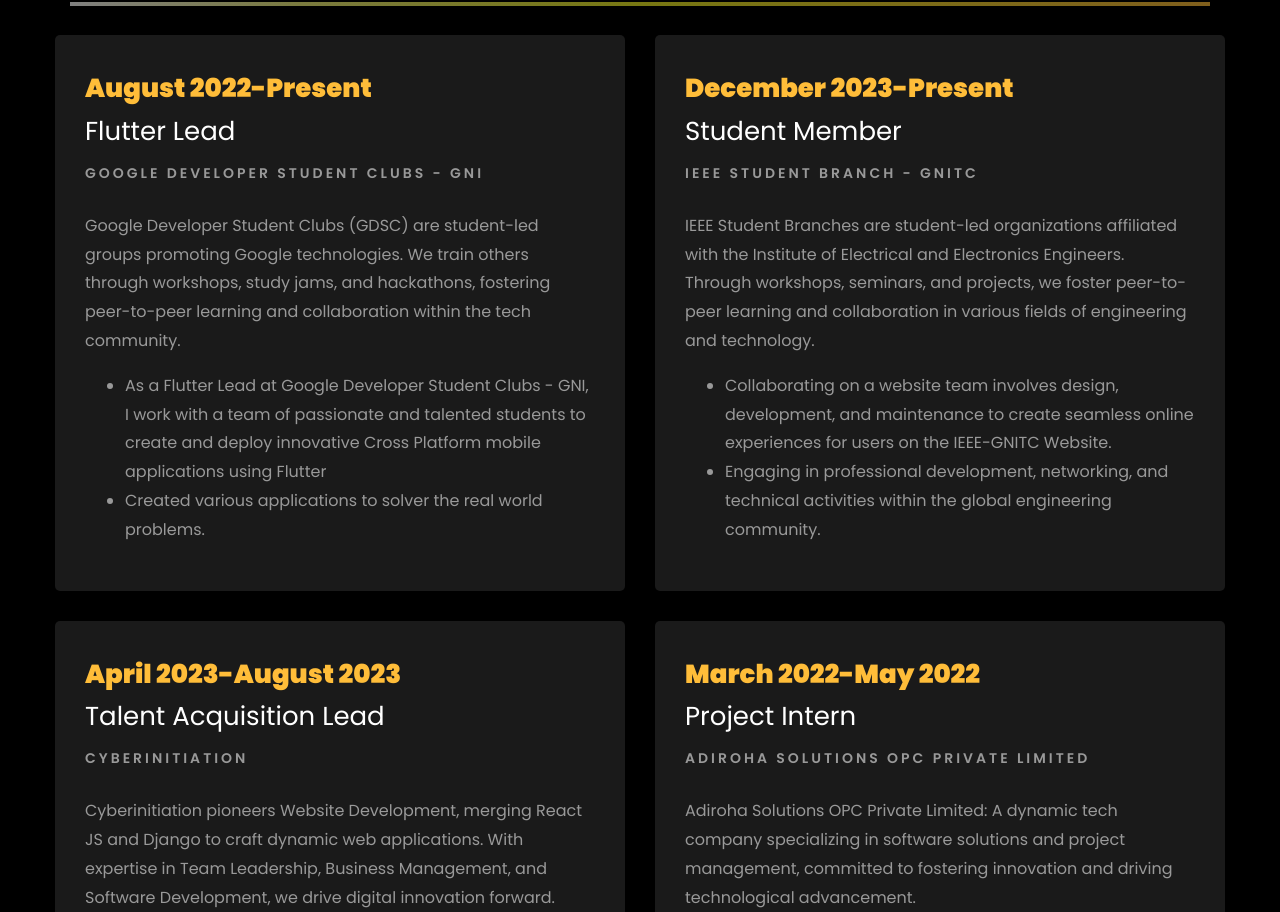
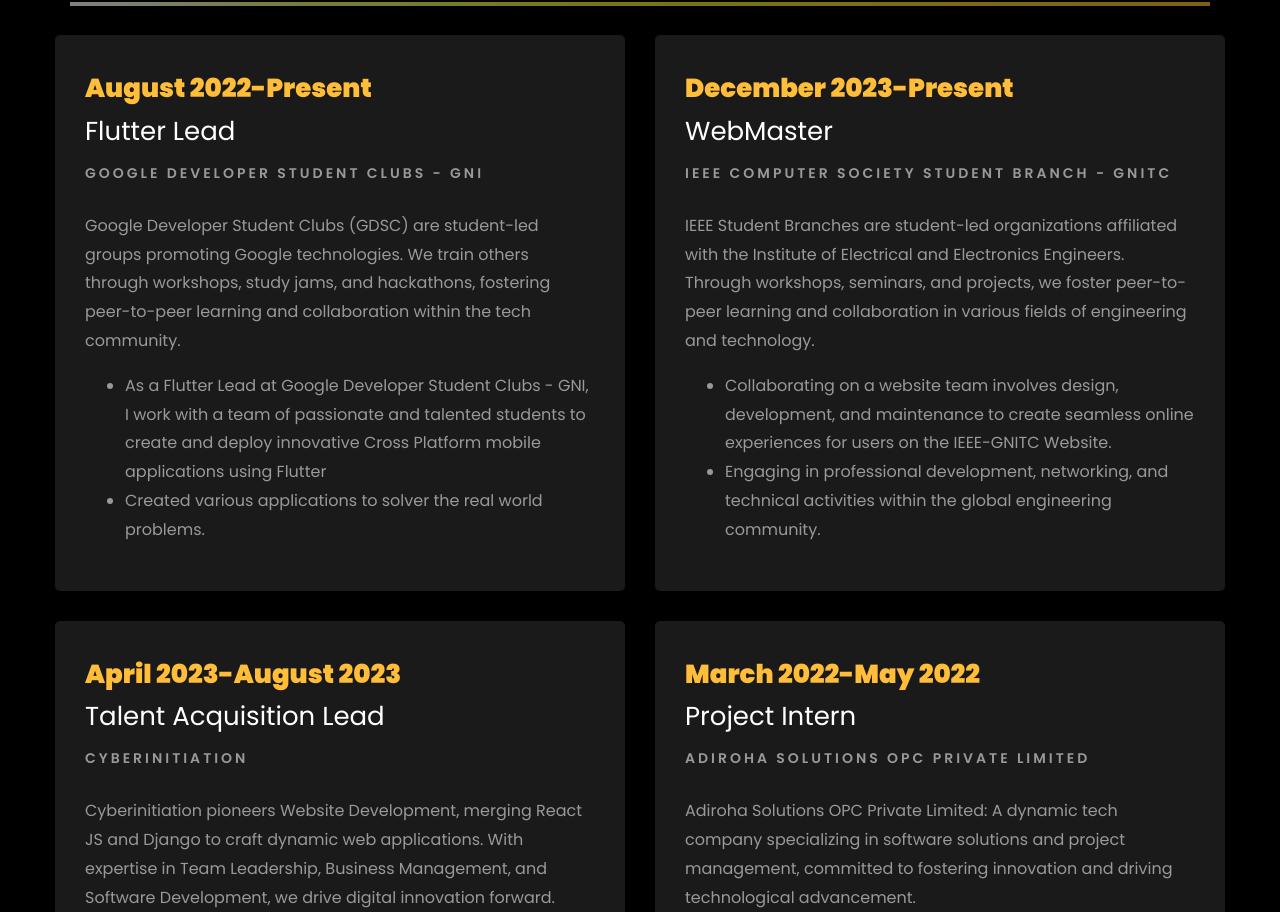
Before and after one commit to Nishatvirdi/nishatvirdi.github.io, a plain HTML site: page index.html in a window 1280 px wide. Shown: the part 1984-2896 px from the top of the page. Drawn offline with Linux system fonts and the light colour scheme; files whose address does not match are found by name.

Commit message:
Update index.html

```diff
--- a/index.html
+++ b/index.html
@@ -344,8 +344,8 @@
 				<div class="col-md-6">
 					<div class="resume-wrap ftco-animate">
 						<span class="date">December 2023-Present</span>
-						<h2>Student Member</h2>
-						<span class="position">IEEE Student Branch - GNITC</span>
+						<h2>WebMaster</h2>
+						<span class="position">IEEE Computer Society Student Branch - GNITC</span>
 						<p class="mt-4">IEEE Student Branches are student-led organizations affiliated with the Institute of Electrical and Electronics Engineers. Through workshops, seminars, and projects, we foster peer-to-peer learning and collaboration in various fields of engineering and technology.
 							<ul>
 								<li>Collaborating on a website team involves design, development, and maintenance to create seamless online experiences for users on the IEEE-GNITC Website.</li>
```
